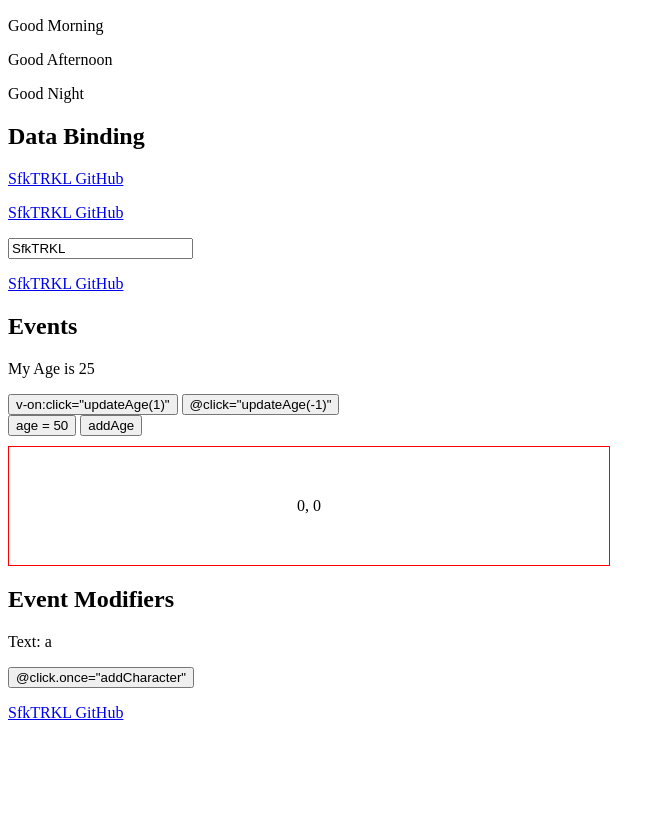
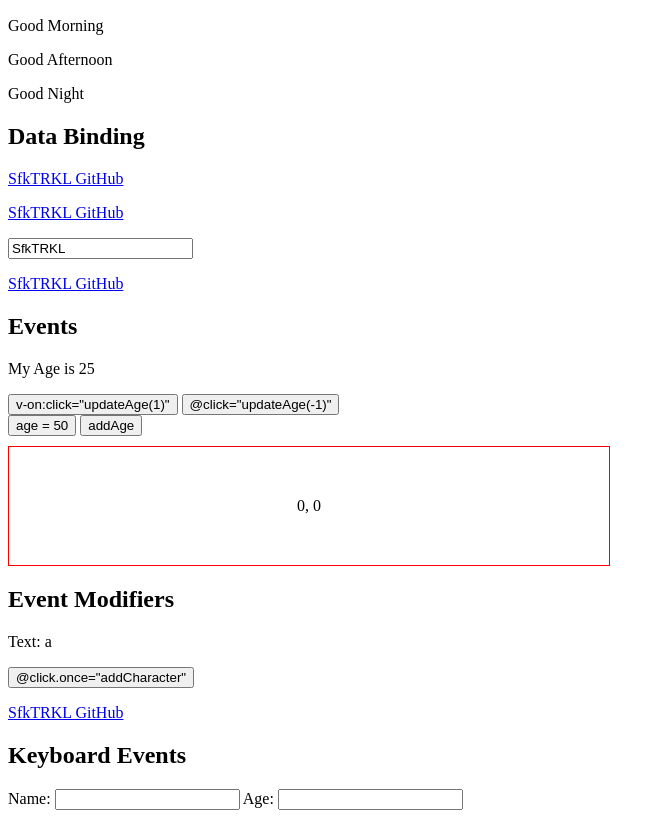
Before and after one commit to sfktrkl/VueJSTutorial, a plain HTML site: page index.html in a window 1280 px wide. Shown: the part 96-914 px from the top of the page, without its empty margins (0-665 px from the left). Before the commit the page ends 834 px from the top, so only its background shows below. Drawn offline with nearby package versions, Linux system fonts and the light colour scheme.

Commit message:
Keyboard Events

```diff
--- a/app.js
+++ b/app.js
@@ -57,5 +57,13 @@ new Vue({
         linkClick: function () {
             alert('@click.prevent="linkClick"');
         },
+
+        // Keyboard Events
+        logName: function () {
+            console.log('entered name');
+        },
+        logAge: function () {
+            console.log('entered age');
+        },
     }
 })
--- a/index.html
+++ b/index.html
@@ -59,6 +59,15 @@
     <button @click.once="addCharacter">@click.once="addCharacter"</button>
     <!-- 'Prevent' default behaviour of link -->
     <p><a href="link" @click.prevent="linkClick">SfkTRKL GitHub</a></p>
+
+    <!-- Keyboard Events -->
+    <!-- https://vuejs.org/v2/guide/events.html#Key-Modifiers -->
+    <h2>Keyboard Events</h2>
+    <label>Name:</label>
+    <input type="text" @keyup="logName()" />
+    <!-- Use modifiers to execute function when entered -->
+    <label>Age:</label>
+    <input type="text" @keyup.enter="logAge()" />
   </div>
 
   <script src="app.js"></script>
```
